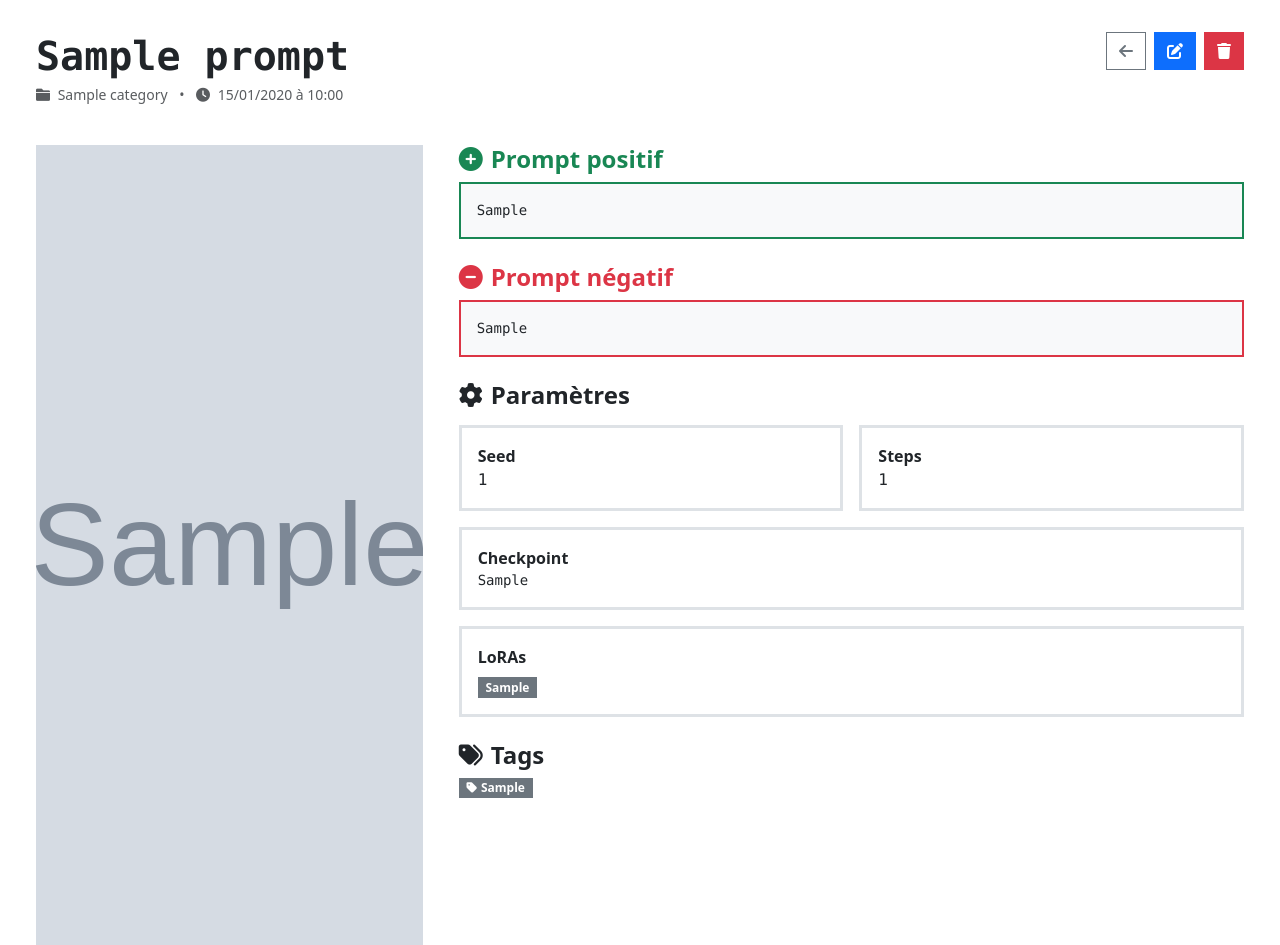
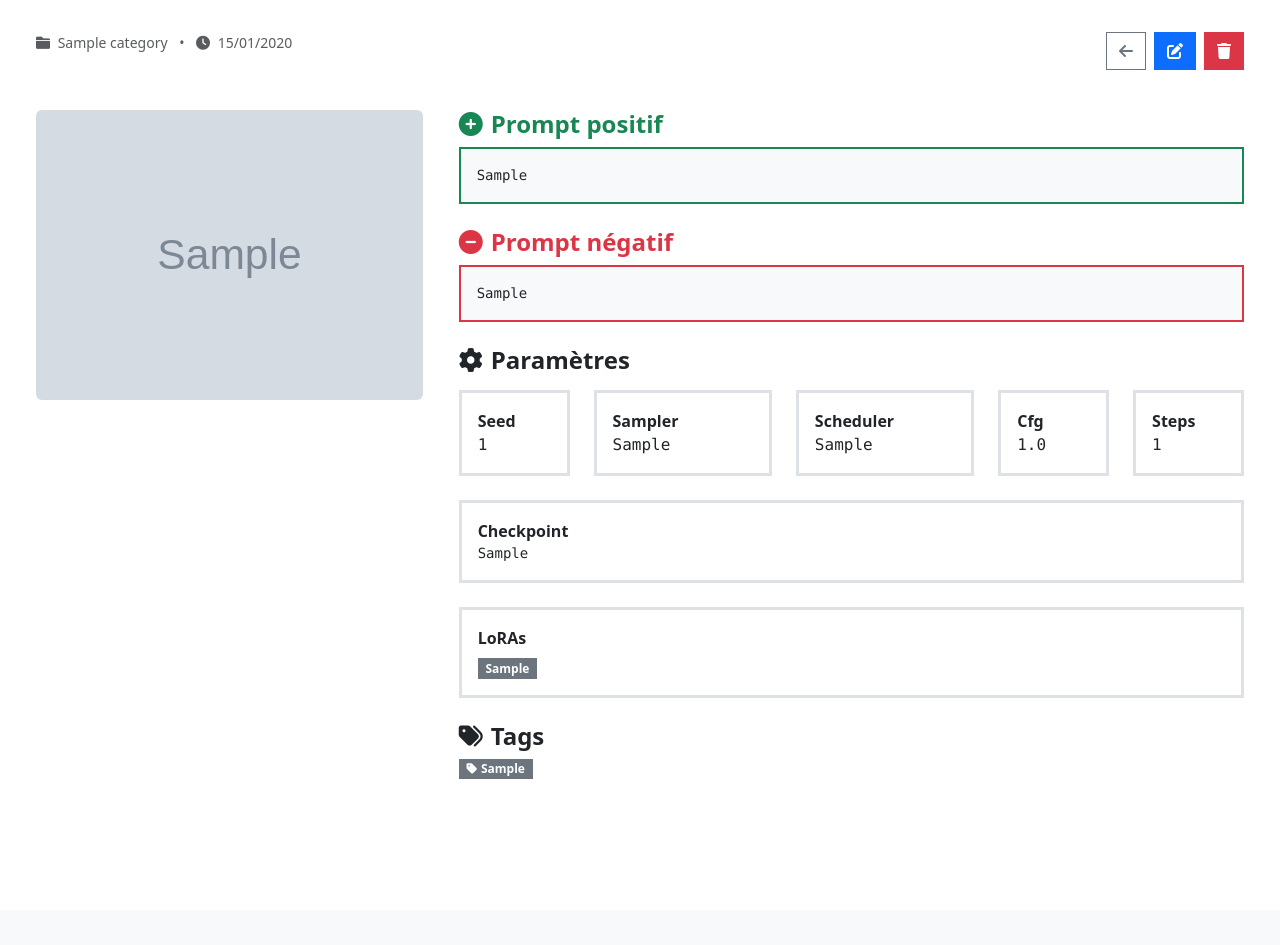
Before and after one commit to steph-vie/Prompt_manager, a Flask app: page /prompt/1 in a window 1280 px wide. Shown: the part 56-1001 px from the top of the page. After the commit the page ends 835 px from the top, so only its background shows below. Run offline with Flask 3, Linux system fonts and the light colour scheme; tables that the repository leaves empty hold one stand-in row (values such as "Sample post"); grey boxes marked "Sample" are stand-in pictures.

Commit message:
Breaking Changes : - Suppression du titre - enregistrement des metedata du prompt au format json - Ajustement sur l'image

```diff
--- a/app.py
+++ b/app.py
@@ -30,8 +30,9 @@ def create_app():
     migrate.init_app(app, db)
     register_routes(app)
 
-    with app.app_context():
-        db.create_all()
+    if os.path.exists("migrations"):
+        with app.app_context():
+            upgrade()
 
     @app.cli.command("backup")
     @click.option("--output", default="backup.json", help="Fichier de sortie")
--- a/backup.py
+++ b/backup.py
@@ -25,7 +25,6 @@ def export_backup(filepath="backup.json"):
         "prompts": [
             {
                 "id": p.id,
-                "title": p.title,
                 "prompt": p.prompt,
                 "tags": p.tags,
                 "seed": p.seed,
@@ -71,7 +70,6 @@ def restore_backup(filepath="backup.json"):
     for p in data["prompts"]:
         prompt = Prompt(
             id=p["id"],
-            title=p["title"],
             prompt=p["prompt"],
             tags=p["tags"],
             seed=p["seed"],
--- a/models.py
+++ b/models.py
@@ -15,7 +15,6 @@ class Prompt(db.Model):  # pylint: disable=too-few-public-methods
     __tablename__ = "prompts"
 
     id = db.Column(db.Integer, primary_key=True)
-    title = db.Column(db.String(120), nullable=False)
     prompt = db.Column(db.Text, nullable=False)
     tags = db.Column(db.String(120), nullable=True)
 
@@ -23,8 +22,12 @@ class Prompt(db.Model):  # pylint: disable=too-few-public-methods
     seed = db.Column(db.Integer, nullable=True)
     steps = db.Column(db.Integer, nullable=True)
     checkpoint = db.Column(db.Text, nullable=True)
+    cfg = db.Column(db.Float, nullable=True)
     loras = db.Column(db.Text, nullable=True)
     neg_prompt = db.Column(db.Text, nullable=True)
+    prompt_raw = db.Column(db.JSON, nullable=True)
+    sampler = db.Column(db.String(120), nullable=True)
+    scheduler = db.Column(db.String(120), nullable=True)
 
     # Ajout de la référence à la catégorie
     category_id = db.Column(
@@ -39,7 +42,7 @@ class Prompt(db.Model):  # pylint: disable=too-few-public-methods
     updated_at = db.Column(db.DateTime, default=datetime.utcnow, onupdate=datetime.utcnow)
 
     def __repr__(self):
-        return f"<Prompt {self.title}>"
+        return f"<Prompt {self.id}>"
 
 
 class Category(db.Model):
--- a/routes/prompt_routes.py
+++ b/routes/prompt_routes.py
@@ -2,11 +2,13 @@
 
 import os
 import uuid
+import json
 from flask import (
     Blueprint, render_template, request, redirect,
     url_for, flash, current_app, jsonify
 )
 from werkzeug.utils import secure_filename
+from datetime import datetime
 
 from models import db, Prompt, Category
 from utils import ComfyUIImage, allowed_file, clean_tags, CategoryService
@@ -49,7 +51,7 @@ def index(category_id=None):
         prompts_query = prompts_query.filter(Prompt.tags.like(f'%{tag}%'))
     if query:
         prompts_query = prompts_query.filter(
-            (Prompt.title.contains(query)) | (Prompt.prompt.contains(query)) | (Prompt.checkpoint.contains(query)) | (Prompt.loras.contains(query))
+            (Prompt.prompt.contains(query)) | (Prompt.checkpoint.contains(query)) | (Prompt.loras.contains(query))
         )
 
     pagination = prompts_query.order_by(Prompt.id.desc()).paginate(page=page,
@@ -120,6 +122,7 @@ def view(prompt_id):
         for tag in (p.tags or '').split(',')
         if tag.strip()
     )
+    print(prompt.seed)
     return render_template('view.html',
                            prompt=prompt,
                            category_tree=category_tree,
@@ -138,14 +141,8 @@ def add():
     """
     category_options = CategoryService.get_category_options()
     if request.method == 'POST':
-        title = request.form['title']
         tags = request.form['tags']
         categorie_id = request.form.get('categorie') or None
-
-        if not title.strip():
-            flash("Le titre est obligatoire.", "error")
-            return redirect(url_for('.add'))
-
         tags_cleaned = clean_tags(tags)
         image = request.files.get('image')
         filename = None
@@ -162,8 +159,7 @@ def add():
         image_upload = ComfyUIImage(os.path.
                                     join(current_app.config['UPLOAD_FOLDER'],
                                          filename))
-        new_prompt = Prompt(title=title,
-                            prompt=image_upload.get_positive_prompt(),
+        new_prompt = Prompt(prompt=image_upload.get_positive_prompt(),
                             tags=tags_cleaned,
                             image_filename=filename,
                             seed=image_upload.get_seed(),
@@ -171,6 +167,10 @@ def add():
                             checkpoint=image_upload.get_checkpoint(),
                             loras=str(image_upload.get_loras()),
                             neg_prompt=image_upload.get_negative_prompt(),
+                            cfg=image_upload.get_cfg(),
+                            prompt_raw=image_upload.get_prompt_raw(),
+                            sampler=image_upload.get_sampler(),
+                            scheduler=image_upload.get_scheduler(),
                             category_id=categorie_id,
                             )
         db.session.add(new_prompt)
@@ -195,8 +195,6 @@ def edit(prompt_id):
     prompt = Prompt.query.get_or_404(prompt_id)
     category_options = CategoryService.get_category_options()
     if request.method == 'POST':
-        prompt.title = request.form['title']
-        # prompt.prompt = request.form['prompt']
         prompt.tags = clean_tags(request.form['tags'])
         prompt.category_id = request.form['categorie']
 
--- a/static/css/stylesheet.css
+++ b/static/css/stylesheet.css
@@ -43,7 +43,16 @@
 }
 
 
+.sticky-preview {
+    position: sticky;
+    top: 20px; /* espace avec le haut */
+}
 
+.sticky-preview img {
+    max-height: 80vh;
+    object-fit: contain;
+    border-radius: 6px;
+}
 
 .icon-circle {
     width: 50px;
@@ -186,3 +195,22 @@
 .card-stats {
     border-radius: 0; /* coins pointus */
 }
+
+/* Formatage json */
+.json-block {
+    margin-top: 10px;
+}
+
+.json-block summary {
+    cursor: pointer;
+    font-weight: bold;
+}
+
+.json-block pre {
+    background: #fcf9f9;
+    color: #969494;
+    padding: 10px;
+    border-radius: 6px;
+    overflow-x: auto;
+    font-family: monospace;
+}
--- a/templates/add.html
+++ b/templates/add.html
@@ -1,10 +1,6 @@
 {% extends 'base.html' %}
 {% block content %}
 <form method="POST" enctype="multipart/form-data">
-  <div class="mb-3">
-    <label class="form-label">Titre</label>
-    <input type="text" name="title" class="form-control" required>
-  </div>
   <label class="form-label">Categorie</label>
     <select class="form-select" name="categorie" id="categorie">
       {% for value, label in liste_categories %}
--- a/templates/index.html
+++ b/templates/index.html
@@ -67,12 +67,12 @@
                     <div class="card prompt-card-square" data-prompt-id="{{ prompt.id }}">
                         <a href="{{ url_for('prompt.view', prompt_id=prompt.id) }}"
                         class="prompt-card-link"
-                        aria-label="Voir le prompt {{ prompt.title }}"></a>
+                        aria-label="Voir le prompt {{ prompt.id }}"></a>
 
     {% if prompt.image_filename %}
         <div class="prompt-image-wrapper">
             <img src="{{ url_for('static', filename='uploads/' + prompt.image_filename) }}"
-                 alt="{{ prompt.title }}">
+                 alt="{{ prompt.id }}">
             <div class="prompt-date">
                 {{ prompt.created_at.strftime('%d/%m/%Y') }}
             </div>
--- a/templates/view.html
+++ b/templates/view.html
@@ -1,16 +1,15 @@
 {% extends 'base.html' %}
-{% block title %}{{ prompt.title.capitalize() }}{% endblock %}
+{% block title %}{{ prompt.id }}{% endblock %}
 {% block content %}
 <div class="container-fluid px-4 py-3 mb-4">
     <div class="d-flex flex-wrap justify-content-between align-items-start gap-3">
         <div>
-            <h1 class="fw-bold mb-1 font-monospace">{{ prompt.title }}</h1>
             <div class="text-muted small">
                 <i class="fas fa-folder me-1"></i>
                 {% if prompt.category %}{{ prompt.category.get_path() }}{% else %}Pas de catégorie{% endif %}
                 <span class="mx-2">•</span>
                 <i class="fas fa-clock me-1"></i>
-                {{ prompt.created_at.strftime('%d/%m/%Y à %H:%M') }}
+                {{ prompt.created_at.strftime('%d/%m/%Y') }}
             </div>
         </div>
 
@@ -29,17 +28,19 @@
                 </button>
             </form>
         </div>
+
+
     </div>
 </div>
 <div class="container-fluid px-4">
     <div class="row min-vh-100">
-            <div class="col-lg-4 d-flex align-items-center justify-content-center">
+            <div class="col-lg-4">
+                <div class="sticky-preview">
                     {% if prompt.image_filename %}
                         <img
                             src="{{ url_for('static', filename='uploads/' + prompt.image_filename) }}"
                             alt="Prompt image"
-                            class="w-100 h-100"
-                            style="object-fit: cover;"
+                            class="img-fluid"
                         >
                     {% else %}
                         <div class="text-muted text-center">
@@ -47,6 +48,7 @@
                             <p>Aucune image</p>
                         </div>
                     {% endif %}
+                </div>
             </div>
             <div class="col-lg-8 ps-lg-4">
                 <div class="mb-4">
@@ -66,15 +68,36 @@
             <h4 class="fw-bold mb-3">
                 <i class="fas fa-cog me-2"></i>Paramètres
             </h4>
-            <div class="row g-3">
-                <div class="col-md-6">
+            <div class="row g-4">
+                <div class="col-md-2">
                     <div class="border border-3 p-3">
                         <strong>Seed</strong>
                         <div class="font-monospace">{{ prompt.seed }}</div>
                     </div>
                 </div>
 
-                <div class="col-md-6">
+                <div class="col-md-3">
+                    <div class="border border-3 p-3">
+                        <strong>Sampler</strong>
+                        <div class="font-monospace">{{ prompt.sampler }}</div>
+                    </div>
+                </div>
+
+                <div class="col-md-3">
+                    <div class="border border-3 p-3">
+                        <strong>Scheduler</strong>
+                        <div class="font-monospace">{{ prompt.scheduler }}</div>
+                    </div>
+                </div>
+
+                <div class="col-md-2">
+                    <div class="border border-3 p-3">
+                        <strong>Cfg</strong>
+                        <div class="font-monospace">{{ prompt.cfg }}</div>
+                    </div>
+                </div>
+
+                <div class="col-md-2">
                     <div class="border border-3 p-3">
                         <strong>Steps</strong>
                         <div class="font-monospace">{{ prompt.steps }}</div>
@@ -114,6 +137,12 @@
             </div>
         </div>
         {% endif %}
+            {%if prompt.prompt_raw %}
+                <details class="json-block">
+                    <summary>Voir le JSON</summary>
+                    <pre>{{ prompt.prompt_raw | tojson(indent=4) }}</pre>
+                </details>
+            {% endif %}
         </div> <!-- col-lg-8 -->
     </div> <!-- row -->
 </div> <!-- container-fluid -->
--- a/utils.py
+++ b/utils.py
@@ -49,6 +49,15 @@ class ComfyUIImage:
     def get_steps(self):
         return self.get_value("steps")
 
+    def get_cfg(self):
+        return self.get_value("cfg")
+
+    def get_sampler(self):
+        return self.get_value("sampler_name")
+
+    def get_scheduler(self):
+        return self.get_value("scheduler")
+
     def get_checkpoint(self):
         return self.get_value("base_ckpt_name").split("/")[-1].replace(".safetensors", "")
 
@@ -63,6 +72,9 @@ class ComfyUIImage:
 
         clean_loras = ",".join(lora.strip() for lora in loras)
         return clean_loras if loras else None
+
+    def get_prompt_raw(self):
+        return self.prompt
 
 
 class CategoryService:
```
Also changed, not shown: migrations/versions/5347f99b3176_version3.py (deleted, +0 -41 lines), migrations/versions/6bc15a214f80_ajout_de_5_champs.py (deleted, +0 -40 lines), migrations/versions/a76175ba62e3_initial.py (added, +57 -0 lines), templates/edit.html (+0 -7 lines).
